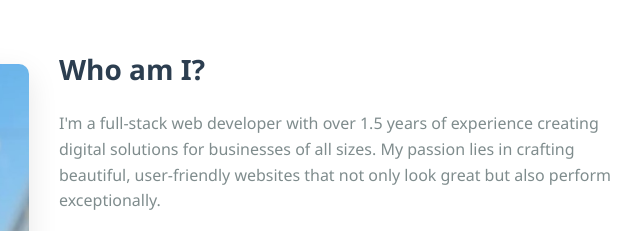
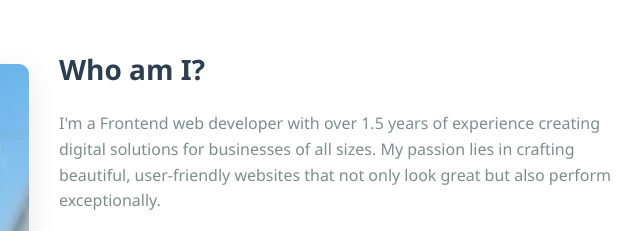
Before and after one commit to iamrehman16/portfolio, a plain HTML site: page index.html in a window 1280 px wide. Shown: the part 956-1187 px from the top of the page, 596-1236 px from the left. Drawn offline with nearby package versions, Linux system fonts and the light colour scheme.

Commit message:
minor changes

```diff
--- a/index.html
+++ b/index.html
@@ -905,7 +905,7 @@
           <div class="about-text">
             <h3>Who am I?</h3>
             <p>
-              I'm a full-stack web developer with over 1.5 years of experience
+              I'm a Frontend web developer with over 1.5 years of experience
               creating digital solutions for businesses of all sizes. My passion
               lies in crafting beautiful, user-friendly websites that not only
               look great but also perform exceptionally.
```
